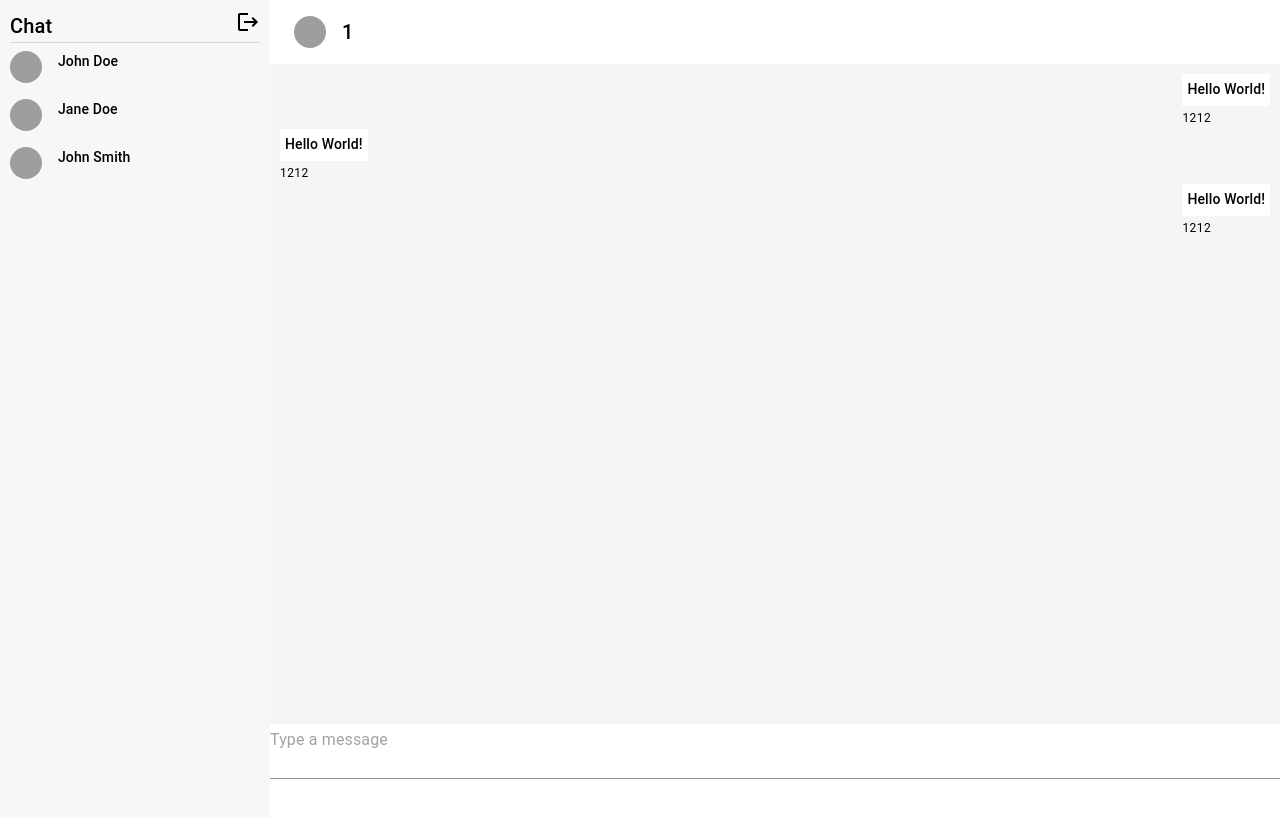
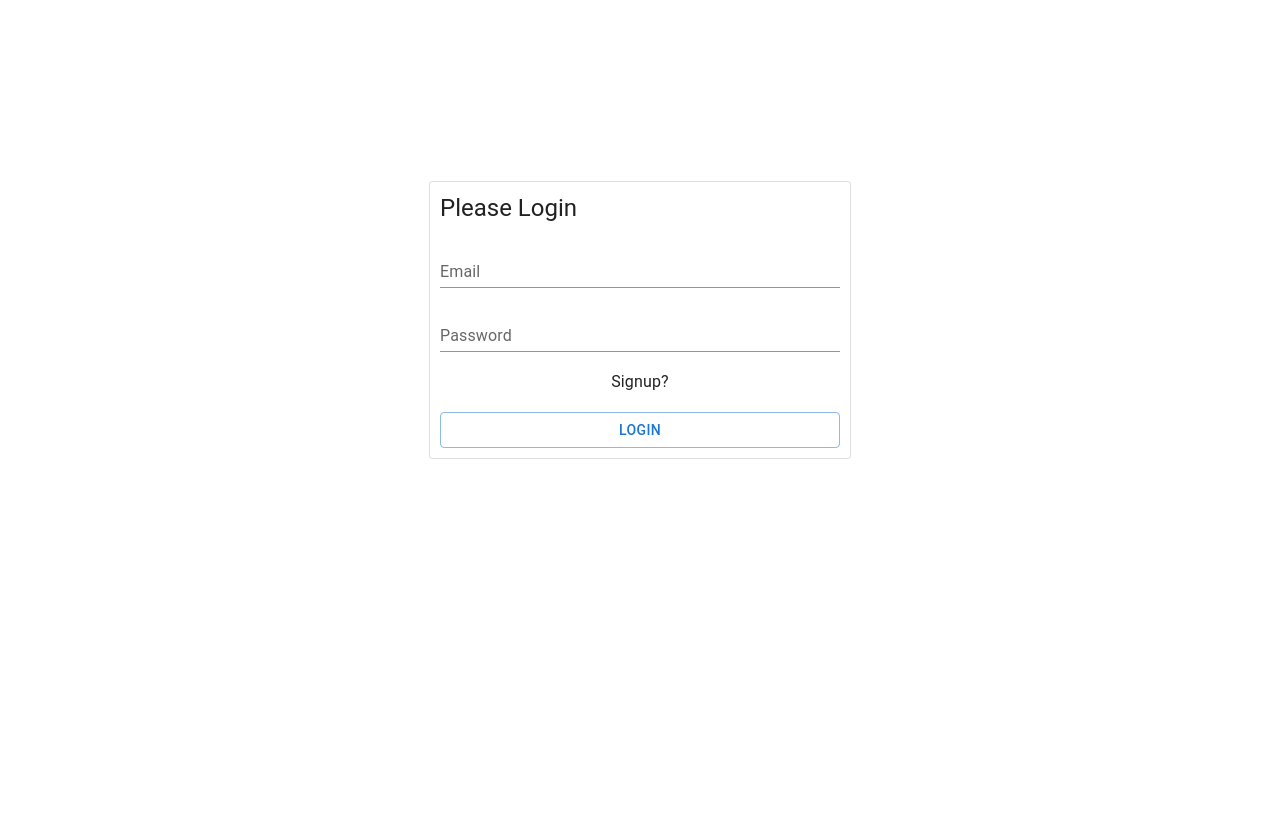
Before and after one commit to Zyar3k/chat_app_graph_cra, a React (Create React App) app in the folder client/: page /1/1 in a window 1280 px wide. Built offline with nearby package versions, Linux system fonts and the light colour scheme; grey boxes are pictures that could not be loaded; the HTML template or start-up script is replaced by a standard one.

Commit message:
Add signup connect/usemutation

```diff
--- a/client/src/App.js
+++ b/client/src/App.js
@@ -1,14 +1,14 @@
 import React from "react";
 
 import "./App.css";
-// import AuthScreen from "./pages/AuthScreen";
-import HomeScreen from "./pages/HomeScreen";
+import AuthScreen from "./pages/AuthScreen";
+// import HomeScreen from "./pages/HomeScreen";
 
 function App() {
   return (
     <>
-      {/* <AuthScreen /> */}
-      <HomeScreen />
+      <AuthScreen />
+      {/* <HomeScreen /> */}
     </>
   );
 }
--- /dev/null
+++ b/client/src/graphql/mutations.js
@@ -0,0 +1,12 @@
+import { gql } from "@apollo/client";
+
+export const SIGNUP_USER = gql`
+  mutation SignupUser($userNew: UserInput!) {
+    signupUser(userNew: $userNew) {
+      id
+      email
+      firstName
+      lastName
+    }
+  }
+`;
--- a/client/src/pages/AuthScreen.js
+++ b/client/src/pages/AuthScreen.js
@@ -1,10 +1,39 @@
 import React, { useRef, useState } from "react";
-import { Box, Card, Stack, Typography, Button, TextField } from "@mui/material";
+import {
+  Box,
+  Card,
+  Stack,
+  Typography,
+  Button,
+  TextField,
+  CircularProgress,
+  Alert,
+} from "@mui/material";
+import { useMutation } from "@apollo/client";
+import { SIGNUP_USER } from "../graphql/mutations";
 
 const AuthScreen = () => {
-  const [showLogin, setShowLogin] = useState(false);
+  const [showLogin, setShowLogin] = useState(true);
   const [formData, setFormData] = useState({});
   const authForm = useRef({});
+  const [signupUser, { data: signupData, loading: l1, error: e1 }] =
+    useMutation(SIGNUP_USER);
+
+  if (l1) {
+    return (
+      <Box
+        display="flex"
+        justifyContent="center"
+        alignItems="center"
+        height="100vh"
+      >
+        <Box textAlign="center">
+          <CircularProgress />
+          <Typography variant="h6">Authenticating...</Typography>
+        </Box>
+      </Box>
+    );
+  }
 
   const handleOnChange = (e) => {
     setFormData({
@@ -16,10 +45,20 @@ const AuthScreen = () => {
   const handleSubmit = (e) => {
     e.preventDefault();
     console.log(formData);
+    if (showLogin) {
+      //
+    } else {
+      signupUser({
+        variables: {
+          userNew: formData,
+        },
+      });
+    }
   };
 
   return (
     <Box
+      ref={authForm}
       component="form"
       onSubmit={handleSubmit}
       display="flex"
@@ -29,10 +68,16 @@ const AuthScreen = () => {
     >
       <Card variant="outlined" sx={{ padding: "10px" }}>
         <Stack direction="column" spacing={2} sx={{ width: "400px" }}>
+          {signupData && (
+              <Alert severity="success">
+                {signupData.signupUser.firstName} Signed Up
+              </Alert>
+            )}
+            {e1 &&<Alert severity="error">{e1.message}</Alert>}
           <Typography variant="h5">
             Please {showLogin ? "Login" : "Signup"}
           </Typography>
-          {showLogin && (
+          {!showLogin && (
             <>
               <TextField
                 name="firstName"
@@ -66,15 +111,15 @@ const AuthScreen = () => {
             variant="subtitle1"
             textAlign="center"
             onClick={() => {
-              setShowLogin(!showLogin);
+              setShowLogin((preValue) => !preValue);
               setFormData({});
               authForm.current.reset();
             }}
           >
             {showLogin ? "Signup?" : "Login?"}
           </Typography>
-          <Button type="submit" variant="outlined" color="primary">
-            Please {showLogin ? "Login" : "Signup"}
+          <Button variant="outlined" type="submit">
+            {showLogin ? "Login" : "Signup"}
           </Button>
         </Stack>
       </Card>
```
